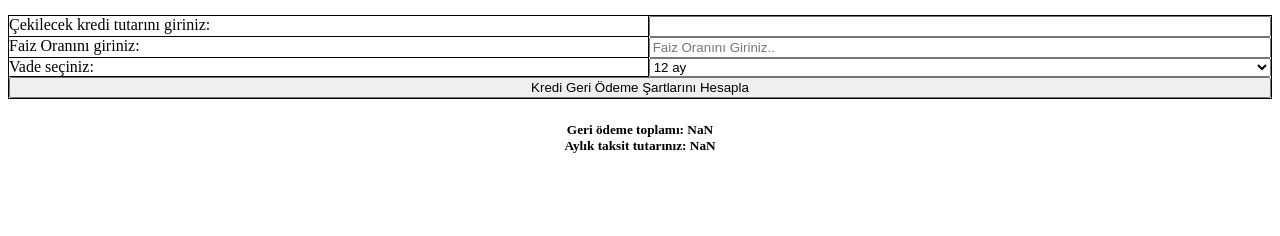
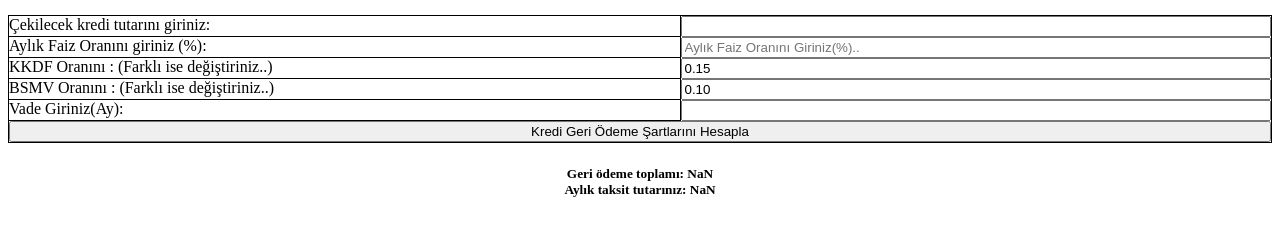
Before and after one commit to reozmen/KrediHesapla-JS-HTML-CSS-, a plain HTML site: page index.html in a window 1280 px wide. Both pictures are taken after a click on the button "Kredi Geri Ödeme Şartlarını Hesapla". Shown: the part 44-280 px from the top of the page. Drawn offline with Linux system fonts and the light colour scheme.

Commit message:
hesaplamada değişiklikler yapıldı

```diff
--- a/index.html
+++ b/index.html
@@ -13,20 +13,19 @@
     <form action="#" id="formKredi">
       <label for="txtKrediTutari">Çekilecek kredi tutarını giriniz:</label>
 
-      <input type="text" name="" id="txtKrediTutari" />
-      <label for="faizOrani">Faiz Oranını giriniz:</label>
+      <input type="text" name="" id="txtKrediTutari" required />
+      <label for="faizOrani">Aylık Faiz Oranını giriniz (%):</label>
       <input
-        type="number"
         id="faizOrani"
-        placeholder="Faiz Oranını Giriniz.."
+        placeholder="Aylık Faiz Oranını Giriniz(%).."
+        required
       />
-      <label for="listeVade">Vade seçiniz:</label>
-      <select name="" id="listeVade">
-        <option value="12">12 ay</option>
-        <option value="24">24 ay</option>
-        <option value="36">36 ay</option>
-        <option value="48">48 ay</option>
-      </select>
+      <label for="KKDF">KKDF Oranını : (Farklı ise değiştiriniz..)</label>
+      <input id="KKDF" value="0.15" />
+      <label for="BSMV">BSMV Oranını : (Farklı ise değiştiriniz..)</label>
+      <input id="BSMV" value="0.10" />
+      <label for="vade">Vade Giriniz(Ay):</label>
+      <input type="number" id="vade" required />
       <input
         type="button"
         value="Kredi Geri Ödeme Şartlarını Hesapla"
--- a/main.js
+++ b/main.js
@@ -4,30 +4,23 @@ function krediHesapla() {
 
   cekilecekTutar = +document.getElementById("txtKrediTutari").value;
 
-  faizOrani = +document.getElementById("faizOrani").value;
-  let liste = document.getElementById("listeVade");
-  vadeSayisi = liste.options[liste.selectedIndex].value;
+  faizOrani = +document.getElementById("faizOrani").value / 100;
+  let vade = +document.getElementById("vade").value;
+  let KKDF_orani = parseFloat(document.getElementById("KKDF").value);
+  let BSMV_orani = parseFloat(document.getElementById("BSMV").value);
 
+  console.log(vade);
   console.log(faizOrani);
-  if (vadeSayisi == 12) {
-    odenecekToplamTutar =
-      12 * ((cekilecekTutar * faizOrani) / (1 - 1 / (1 + faizOrani) ** 12));
-  } else if (vadeSayisi == 24) {
-    odenecekToplamTutar =
-      24 * ((cekilecekTutar * faizOrani) / (1 - 1 / (1 + faizOrani) ** 12));
-  } else if (vadeSayisi == 36) {
-    odenecekToplamTutar =
-      36 * ((cekilecekTutar * faizOrani) / (1 - 1 / (1 + faizOrani) ** 12));
-  } else if (vadeSayisi == 48) {
-    odenecekToplamTutar =
-      48 * ((cekilecekTutar * faizOrani) / (1 - 1 / (1 + faizOrani) ** 12));
-  }
+  console.log(KKDF_orani);
+  console.log(BSMV_orani);
+  odenecekToplamTutar =
+    vade * ((cekilecekTutar * faizOrani) / (1 - 1 / (1 + faizOrani) ** vade));
 
-  KKDF = (odenecekToplamTutar - cekilecekTutar) * 0.15;
-  BSMV = (odenecekToplamTutar - cekilecekTutar) * 0.1;
+  KKDF = (odenecekToplamTutar - cekilecekTutar) * KKDF_orani;
+  BSMV = (odenecekToplamTutar - cekilecekTutar) * BSMV_orani;
   vergiliToplamTutar = odenecekToplamTutar + KKDF + BSMV;
 
-  aylikTaksit = vergiliToplamTutar / vadeSayisi;
+  aylikTaksit = vergiliToplamTutar / vade;
 
   document.querySelector("#sonuc").innerHTML =
     "Geri ödeme toplamı: " +
```
